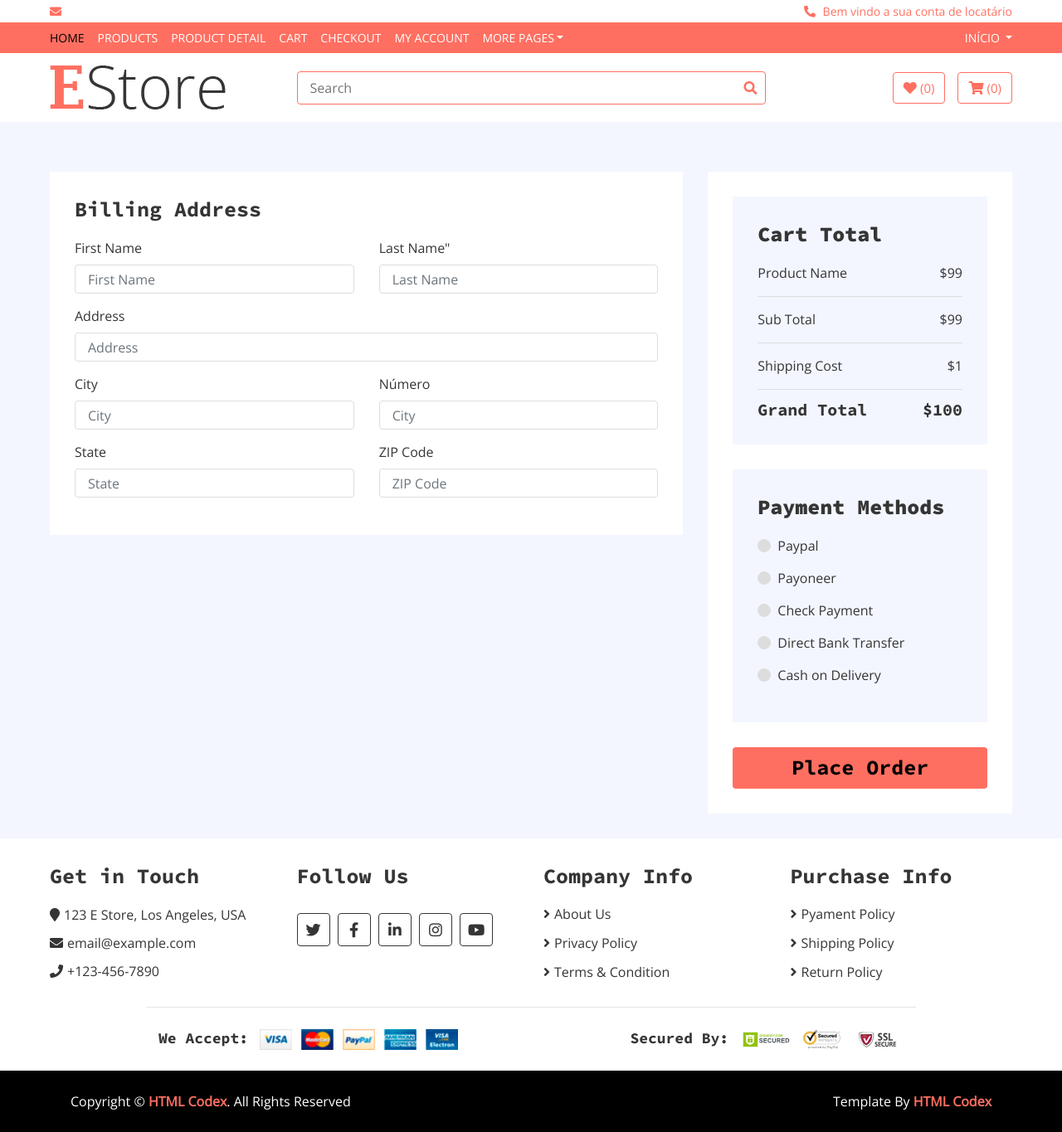
After one commit to peidrao/50conto, a Django app: page /order/ in a window 1280 px wide. The commit adds this page. Shown: the whole page at 83% size. Run offline with Django 3.2, Linux system fonts and the light colour scheme; parts of the project's set-up code (start-up, migrations or seed data) failed here and were passed over; some libraries are stand-ins or nearby versions.

Commit message:
fluxo principal terminado

```diff
--- a/api/urls.py
+++ b/api/urls.py
@@ -24,4 +24,5 @@ urlpatterns = [
     path('', include('home.urls')),
     path('', include('user.urls')),
     path('', include('car.urls')),
+    path('', include('order.urls')),
 ] + static(settings.MEDIA_URL, document_root=settings.MEDIA_ROOT)
--- a/car/forms.py
+++ b/car/forms.py
@@ -1,3 +1,4 @@
+from order.models import Order
 from django import forms
 # from django.contrib.auth.models import User
 
@@ -8,12 +9,12 @@ class RegisterCarForm(forms.ModelForm):
 
     class Meta:
         model = Car
-        fields = ('carName', 'plaque', 'car_model', 'color', 'image_car',
+        fields = ('carName', 'plaque', 'car_model', 'color', 'image_car', 'price_day', 'description',
                   'vehicle_year', 'mileage', 'status_car', 'initial_date', 'finish_date', )
 
 
 class CarUpdateForm(forms.ModelForm):
     class Meta:
         model = Car
-        fields = ('carName', 'plaque', 'car_model', 'color', 'image_car',
+        fields = ('carName', 'plaque', 'car_model', 'color', 'image_car', 'price_day', 'description',
                   'vehicle_year', 'mileage', 'status_car', 'initial_date', 'finish_date', )
--- a/car/models.py
+++ b/car/models.py
@@ -12,9 +12,9 @@ class Car(ModelAbs):
 
     )
     user = models.ForeignKey(User, on_delete=models.CASCADE)
-    price_day = models
+    price_day = models.DecimalField(max_digits=6, decimal_places=2)
     image_car = models.ImageField(upload_to="media", null=True, blank=True)
-    #title = models.CharField(max_length=50, null=False, blank=False)
+    description = models.TextField(null=False, blank=False)
     carName = models.CharField(max_length = 20,null=True, blank=False)
     plaque = models.CharField(max_length = 10,null=True, blank=False)
     car_model = models.CharField(max_length = 20,null=True, blank=False)
--- a/home/templates/navbar.html
+++ b/home/templates/navbar.html
@@ -76,11 +76,11 @@
       </div>
       <div class="col-md-3">
         <div class="user">
-          <a href="wishlist.html" class="btn wishlist">
+          <a href="" class="btn wishlist">
             <i class="fa fa-heart"></i>
             <span>(0)</span>
           </a>
-          <a href="cart.html" class="btn cart">
+          <a href="{% url 'order:cart' %}" class="btn cart">
             <i class="fa fa-shopping-cart"></i>
             <span>(0)</span>
           </a>
--- a/order/admin.py
+++ b/order/admin.py
@@ -1,8 +1,8 @@
 from django.contrib import admin
-from order.models import Order, ShopCar, OrderCar
+from order.models import Order, ShopCart, OrderCar
 
 
 # Register your models here.
 admin.site.register(Order)
-admin.site.register(ShopCar)
+admin.site.register(ShopCart)
 admin.site.register(OrderCar)
--- /dev/null
+++ b/order/forms.py
@@ -0,0 +1,15 @@
+from django.db.models import fields
+from order.models import Order, ShopCart
+from django import forms
+
+
+class ShopCartForm(forms.ModelForm):
+    class Meta:
+        model = ShopCart
+        fields = ['quantity']
+
+
+class CreateOrderForm(forms.ModelForm):
+    class Meta:
+        model = Order
+        fields = ['first_name', 'last_name', 'address', 'city', 'state_order', 'number', 'zip_code' ]
--- /dev/null
+++ b/order/templates/order_form.html
@@ -0,0 +1,137 @@
+{% extends 'home.html' %}
+
+{% block title %} Finalização   {% endblock title %}
+{% block sidebar  %} {% include 'sidebar.html' %} {% endblock  %}
+{% block navbar  %} {% include 'navbar.html' %} {% endblock  %}
+
+
+{% block content  %}
+<!-- Checkout Start -->
+<div class="checkout">
+    <div class="container-fluid">
+        <form action="" method="post">
+        {% csrf_token %}
+        <div class="row">
+
+                    <div class="col-lg-8">
+                <div class="checkout-inner">
+                    <div class="billing-address">
+                        <h2>Billing Address</h2>
+
+                        <div class="row">
+                            <div class="col-md-6">
+                                <label>First Name</label>
+                                <input class="form-control" name="first_name" type="text" placeholder="First Name">
+                            </div>
+                            <div class="col-md-6">
+                                <label>Last Name"</label>
+                                <input class="form-control" name="last_name" type="text" placeholder="Last Name">
+                            </div>
+                            <div class="col-md-12">
+                                <label>Address</label>
+                                <input class="form-control" name="address" type="text" placeholder="Address">
+                            </div>
+                            <div class="col-md-6">
+                                <label>City</label>
+                                <input class="form-control" name="city" type="text" placeholder="City">
+                            </div>
+
+                            <div class="col-md-6">
+                                <label>Número</label>
+                                <input class="form-control" name="number" type="text" placeholder="City">
+                            </div>
+                            <div class="col-md-6">
+                                <label>State</label>
+                                <input class="form-control" name="state_order" type="text" placeholder="State">
+                            </div>
+                            <div class="col-md-6">
+                                <label>ZIP Code</label>
+                                <input class="form-control" name="zip_code" type="text" placeholder="ZIP Code">
+                            </div>
+                        </div>
+                    </div>
+                </div>
+            </div>
+            <div class="col-lg-4">
+                <div class="checkout-inner">
+                    <div class="checkout-summary">
+                        <h1>Cart Total</h1>
+                        <p>Product Name<span>$99</span></p>
+                        <p class="sub-total">Sub Total<span>$99</span></p>
+                        <p class="ship-cost">Shipping Cost<span>$1</span></p>
+                        <h2>Grand Total<span>$100</span></h2>
+                    </div>
+
+                    <div class="checkout-payment">
+                        <div class="payment-methods">
+                            <h1>Payment Methods</h1>
+                            <div class="payment-method">
+                                <div class="custom-control custom-radio">
+                                    <input type="radio" class="custom-control-input" id="payment-1" name="payment">
+                                    <label class="custom-control-label" for="payment-1">Paypal</label>
+                                </div>
+                                <div class="payment-content" id="payment-1-show">
+                                    <p>
+                                        Lorem ipsum dolor sit amet, consectetur adipiscing elit. Cras tincidunt orci ac eros volutpat maximus lacinia quis diam.
+                                    </p>
+                                </div>
+                            </div>
+                            <div class="payment-method">
+                                <div class="custom-control custom-radio">
+                                    <input type="radio" class="custom-control-input" id="payment-2" name="payment">
+                                    <label class="custom-control-label" for="payment-2">Payoneer</label>
+                                </div>
+                                <div class="payment-content" id="payment-2-show">
+                                    <p>
+                                        Lorem ipsum dolor sit amet, consectetur adipiscing elit. Cras tincidunt orci ac eros volutpat maximus lacinia quis diam.
+                                    </p>
+                                </div>
+                            </div>
+                            <div class="payment-method">
+                                <div class="custom-control custom-radio">
+                                    <input type="radio" class="custom-control-input" id="payment-3" name="payment">
+                                    <label class="custom-control-label" for="payment-3">Check Payment</label>
+                                </div>
+                                <div class="payment-content" id="payment-3-show">
+                                    <p>
+                                        Lorem ipsum dolor sit amet, consectetur adipiscing elit. Cras tincidunt orci ac eros volutpat maximus lacinia quis diam.
+                                    </p>
+                                </div>
+                            </div>
+                            <div class="payment-method">
+                                <div class="custom-control custom-radio">
+                                    <input type="radio" class="custom-control-input" id="payment-4" name="payment">
+                                    <label class="custom-control-label" for="payment-4">Direct Bank Transfer</label>
+                                </div>
+                                <div class="payment-content" id="payment-4-show">
+                                    <p>
+                                        Lorem ipsum dolor sit amet, consectetur adipiscing elit. Cras tincidunt orci ac eros volutpat maximus lacinia quis diam.
+                                    </p>
+                                </div>
+                            </div>
+                            <div class="payment-method">
+                                <div class="custom-control custom-radio">
+                                    <input type="radio" class="custom-control-input" id="payment-5" name="payment">
+                                    <label class="custom-control-label" for="payment-5">Cash on Delivery</label>
+                                </div>
+                                <div class="payment-content" id="payment-5-show">
+                                    <p>
+                                        Lorem ipsum dolor sit amet, consectetur adipiscing elit. Cras tincidunt orci ac eros volutpat maximus lacinia quis diam.
+                                    </p>
+                                </div>
+                            </div>
+                        </div>
+                        <div class="checkout-btn">
+                            <button type="submit">Place Order</button>
+                        </div>
+                    </div>
+                </div>
+            </div>
+        </form>
+        </div>
+    </div>
+</div>
+<!-- Checkout End -->
+
+{% endblock  %}
+{% block footer  %} {% include 'footer.html' %} {% endblock  %}
--- /dev/null
+++ b/order/urls.py
@@ -0,0 +1,13 @@
+from django.urls import path
+from django.contrib.auth.decorators import login_required
+
+from . import views
+
+app_name = 'order'
+
+urlpatterns = [
+    path('add_shopcart/<int:id>', login_required(views.AddCartInShopCartView.as_view()), name='add_shopcart'),
+    path('cart/', views.CartView.as_view(), name='cart'),
+    path('cart/<int:pk>', views.DeleteCartView.as_view(), name='delete_cart'),
+    path('order/', views.CreateOrderView.as_view(), name='create_order')
+]
--- a/order/views.py
+++ b/order/views.py
@@ -1,3 +1,130 @@
+from car.models import Car
+from django.contrib.messages.views import SuccessMessageMixin
+from django.utils.crypto import get_random_string
+from django.shortcuts import HttpResponseRedirect
+from django.contrib import messages
 from django.shortcuts import render
+from django.views import generic
 
-# Create your views here.
+from order.forms import CreateOrderForm, ShopCartForm
+from order.models import Order, OrderCar, ShopCart
+
+class AddCartInShopCartView(SuccessMessageMixin, generic.View):
+    form_class = ShopCartForm
+
+    def post(self, request, id):
+        checkproduct = ShopCart.objects.filter(car_id=id)
+        if checkproduct:
+            control = 1
+        else:
+            control = 0
+
+        form = self.form_class(request.POST)
+
+        if form.is_valid():
+            if control == 1:
+                data = ShopCart.objects.get(car_id=id)
+                data.quantity += form.cleaned_data['quantity']
+                data.save()
+            else:
+                data = ShopCart()
+                data.user_id = request.user.id
+                data.car_id = id
+                data.quantity = form.cleaned_data['quantity']
+                data.save()
+            messages.success(request, 'Carro adicionado a sua conta')
+            return HttpResponseRedirect('/cart')
+        else:
+            messages.warning(request, form.errors)
+            return HttpResponseRedirect('/cart')
+
+    def form_valid(self, form):
+        form.instance.relates_to = ShopCart.objects.get(pk=self.kwargs.get("pk"))
+        return super().form_valid(form)
+
+
+class CartView(generic.View):
+    model = ShopCart
+    template_name = 'cart.html'
+
+    def get(self, request, *args, **kwargs):
+        shopcart = ShopCart.objects.filter(user_id=self.request.user.id)
+        total = 0
+        for cart in shopcart:
+            total = cart.car.price_day * cart.quantity
+
+        context = {
+            'shopcart': shopcart,
+            'total': total
+        }
+
+        return render(request, self.template_name, context)
+
+
+class DeleteCartView(generic.DeleteView):
+    model = ShopCart
+    success_url ="/cart"
+
+
+class CreateOrderView(generic.CreateView):
+    template_name = "order_form.html"
+    form_class = CreateOrderForm
+
+    def post(self, request, *args, **kwargs):
+        form = self.form_class(request.POST)
+        shopcart = ShopCart.objects.filter(user_id=request.user.id)
+        total = 0
+        for cart in shopcart:
+            total = cart.car.price_day * cart.quantity
+        if form.is_valid():
+            data = Order()
+
+            data.first_name = form.cleaned_data['first_name']
+            data.last_name = form.cleaned_data['last_name']
+            data.address = form.cleaned_data['address']
+            data.state_order = form.cleaned_data['state_order']
+            data.city = form.cleaned_data['city']
+            data.number = form.cleaned_data['number']
+            data.zip_code = form.cleaned_data['zip_code']
+            data.user_id = request.user.id
+            data.total = total
+            ordercode = get_random_string(5).upper()
+            data.code = ordercode
+            data.save()
+            for rs in shopcart:
+                detail = OrderCar()
+
+                detail.order_id = data.id
+                detail.car_id = rs.car.id
+                detail.user_id = request.user.id
+                detail.quantity = rs.quantity
+                detail.price = rs.price
+                detail.save()
+
+                car = Car.objects.get(id=rs.car_id)
+                car.save()
+            ShopCart.objects.filter(user_id=request.user.id).delete()
+            # request.session['cart_items'] = 0
+
+            messages.success(
+                request, 'Your order has been completed, Thank You')
+
+            context = {
+                'ordercode': ordercode,
+            }
+
+            return render(request, 'order_completed.html', context)
+        else:
+            messages.warning(request, form.errors)
+
+            return HttpResponseRedirect('/order/orderbook')
+
+        # form = OrderForm()
+        # profile = UserProfile.objects.get(user_id=current_user.id)
+        # context = {'shopcart': shopcart,
+        #        'genre': genre,
+        #        'total': total,
+        #        'form': form,
+        #        'profile': profile}
+
+        # return render(request, 'order_form.html', context)
```
Also changed, not shown: car/templates/car_detail.html (+31 -20 lines), order/models.py (+12 -8 lines), order/templates/cart.html (added, +85 -0 lines), order/templates/order_completed.html (added, +20 -0 lines), user/templates/register_car.html (+11 -0 lines), user/templates/update_car.html (+12 -0 lines), uploads/media/photo_2021-06-12_10-11-29.jpg (added).
